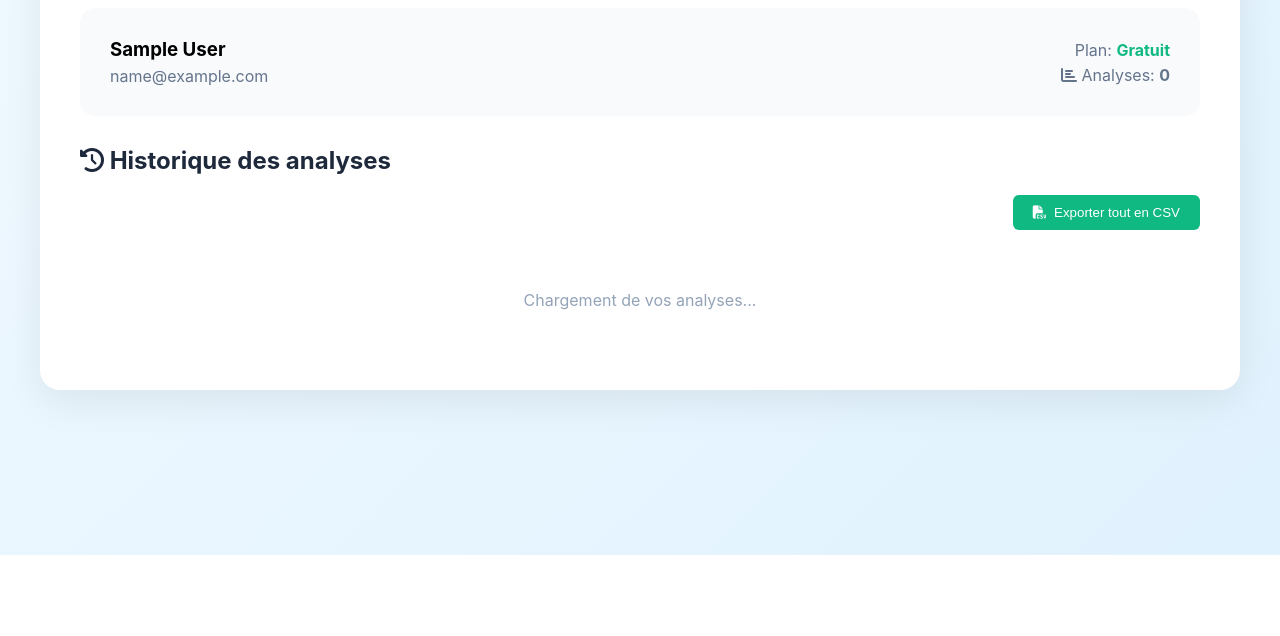
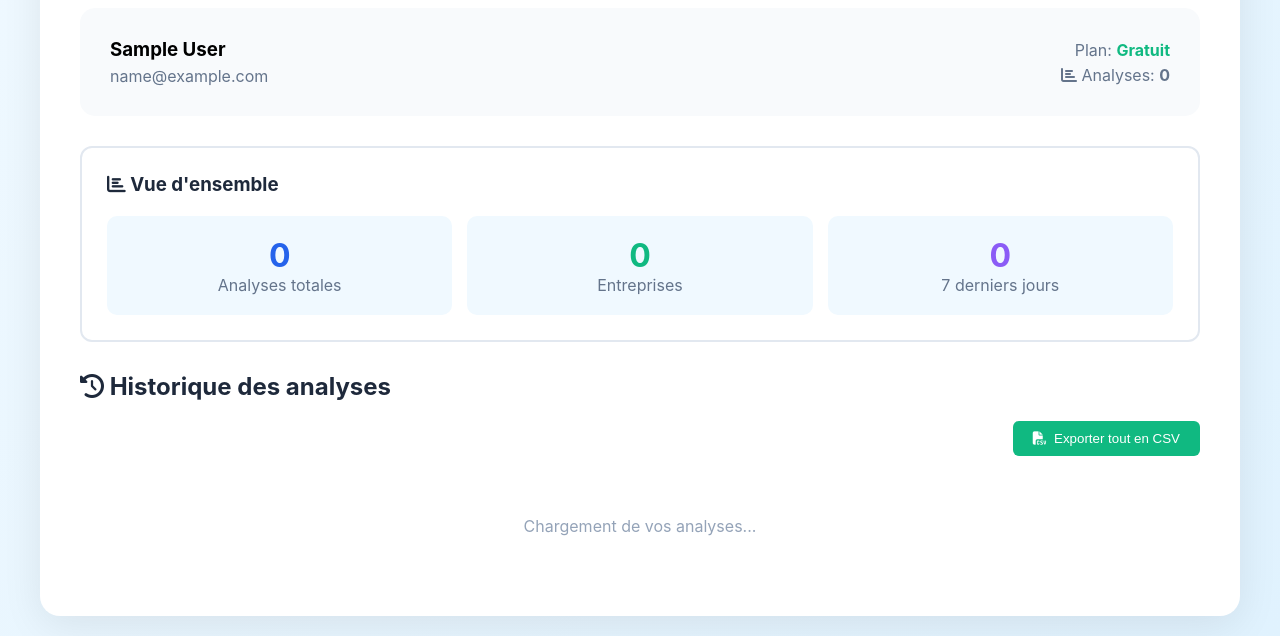
Before and after one commit to romaincurto42-jpg/clarity-ai, a website: page dashboard.html in a window 1280 px wide. Shown: the part 245-881 px from the top of the page. Before the commit the page ends 800 px from the top, so only its background shows below. Drawn offline with Linux system fonts and the light colour scheme; sample sign-in values are in the browser's storage.

Commit message:
Update dashboard.html

```diff
--- a/dashboard.html
+++ b/dashboard.html
@@ -213,7 +213,63 @@
                     </p>
                 </div>
             </div>
+            <!-- STATISTIQUES SIMPLES -->
+<div style="
+  background: white;
+  padding: 25px;
+  border-radius: 12px;
+  margin-bottom: 30px;
+  border: 2px solid #e2e8f0;
+">
+  <h3 style="margin-bottom: 20px; color: #1e293b;">
+    <i class="fas fa-chart-bar"></i> Vue d'ensemble
+  </h3>
 
+  <div id="stats-container" style="display: grid; grid-template-columns: repeat(3, 1fr); gap: 15px;">
+    <!-- Les stats seront ajoutées par JavaScript -->
+  </div>
+</div>
+
+<script>
+// Fonction pour charger les statistiques
+function loadStats() {
+  const analysesStr = localStorage.getItem('clarity_analyses');
+  const analyses = analysesStr ? JSON.parse(analysesStr) : [];
+
+  // Compter les analyses des 7 derniers jours
+  const recentCount = analyses.filter(a => {
+    const date = new Date(a.date);
+    const now = new Date();
+    const diffDays = Math.floor((now - date) / (1000 * 60 * 60 * 24));
+    return diffDays <= 7;
+  }).length;
+
+  // Compter les entreprises uniques
+  const companies = [...new Set(analyses.map(a => a.company))].length;
+
+  const statsHTML = `
+    <div style="text-align: center; padding: 20px; background: #f0f9ff; border-radius: 10px;">
+      <div style="font-size: 32px; font-weight: bold; color: #2563eb;">${analyses.length}</div>
+      <div style="color: #64748b;">Analyses totales</div>
+    </div>
+
+    <div style="text-align: center; padding: 20px; background: #f0f9ff; border-radius: 10px;">
+      <div style="font-size: 32px; font-weight: bold; color: #10b981;">${companies}</div>
+      <div style="color: #64748b;">Entreprises</div>
+    </div>
+
+    <div style="text-align: center; padding: 20px; background: #f0f9ff; border-radius: 10px;">
+      <div style="font-size: 32px; font-weight: bold; color: #8b5cf6;">${recentCount}</div>
+      <div style="color: #64748b;">7 derniers jours</div>
+    </div>
+  `;
+
+  document.getElementById('stats-container').innerHTML = statsHTML;
+}
+
+// Charger les stats quand la page est prête
+document.addEventListener('DOMContentLoaded', loadStats);
+</script>
             <h2 style="margin-bottom: 20px; color: #1e293b;">
                 <i class="fas fa-history"></i> Historique des analyses
             </h2>
```
